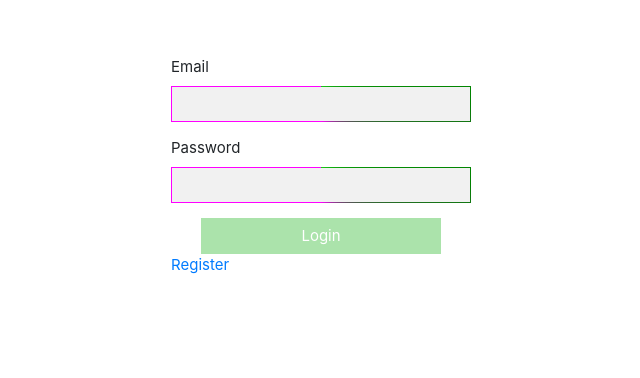
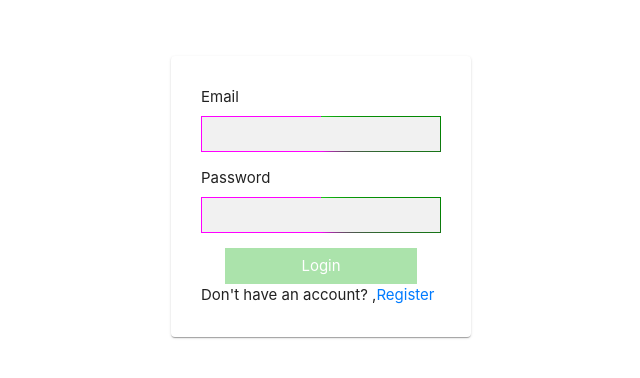
Before and after one commit to halimyusuf/task-manager-frontend, a React (Create React App) app: page /#/login in a window 1280 px wide. Shown: the part 104-482 px from the top of the page, without its empty margins (319-959 px from the left). Built offline with nearby package versions, Linux system fonts and the light colour scheme.

Commit message:
code refactor

```diff
--- a/src/components/loginForm.jsx
+++ b/src/components/loginForm.jsx
@@ -3,6 +3,9 @@ import auth, { loginWithJwt } from '../services/authServices';
 import { getLoginSchema } from '../services/formSchema';
 import Form from './common/form';
 import { Link } from 'react-router-dom';
+import { Paper } from '@material-ui/core';
+import { toast } from 'react-toastify';
+import NProgress from 'nprogress';
 
 class Login extends Form {
   state = {
@@ -25,19 +28,19 @@ class Login extends Form {
       let errors = { ...this.state.errors };
       if (err) {
         if (err.status === 401) {
+          NProgress.done();
           errors.password = 'User pending approval';
           return this.setState({
             errors,
           });
         } else {
+          NProgress.done();
           errors.password = 'Incorrect email or password';
           return this.setState({
             errors,
           });
         }
-      } else {
       }
-      //   toast.error("Unexpected error");
     }
   }
 
@@ -45,13 +48,17 @@ class Login extends Form {
     return (
       <React.Fragment>
         {/* renders the react form */}
+
         <div className='auth-form'>
-          <form onSubmit={this.handleSubmit}>
-            {this.inputField('email', 'Email')}
-            {this.inputField('password', 'Password')}
-            {this.renderButton('Login')}
-          </form>
-          <Link to='/register'>Register</Link>
+          <Paper className='paper'>
+            <form noValidate autoComplete='off' onSubmit={this.handleSubmit}>
+              {this.inputField('email', 'Email')}
+              {this.inputField('password', 'Password')}
+              {this.renderButton('Login')}
+            </form>
+            <span>Don't have an account? ,</span>
+            <Link to='/register'>Register</Link>
+          </Paper>
         </div>
       </React.Fragment>
     );
```
